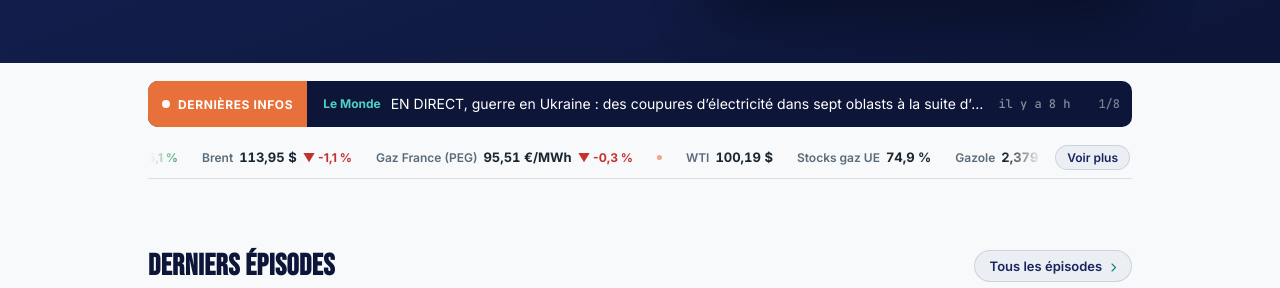
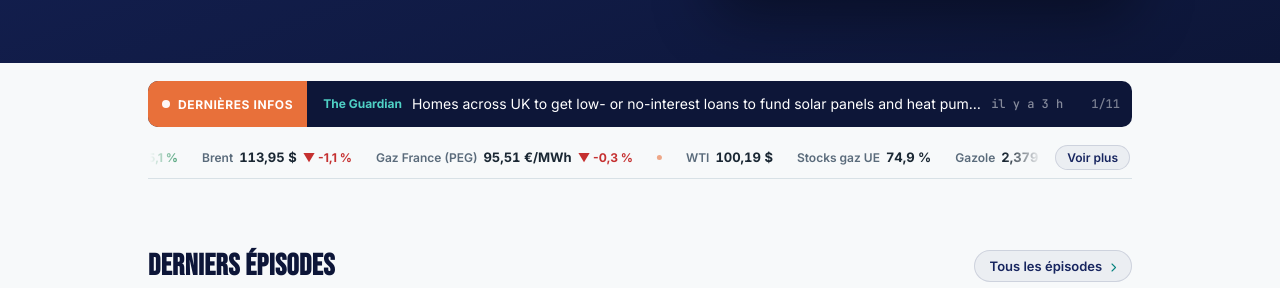
Before and after one commit to InsideEnergyMarkets/Inside-Energy-Markets, a Jekyll site: the page built from index.html, in a window 1280 px wide and 900 px high, scrolled down 417 px. Shown: the part 165-453 px from the top of the window. Built offline with Jekyll 4.4.1, drawn with Linux system fonts in a browser that asks for light colours.

```diff
--- a/_data/incidents.json
+++ b/_data/incidents.json
@@ -1,5 +1,5 @@
 {
- "updated_at": "2026-10-27T14:50:53+00:00",
+ "updated_at": "2026-10-27T20:52:29+00:00",
  "stats": {
   "total_30d": 41,
   "attacks_30d": 35,
--- a/_data/news.json
+++ b/_data/news.json
@@ -1,12 +1,33 @@
 {
- "updated_at": "2026-10-27T14:50:53+00:00",
+ "updated_at": "2026-10-27T20:52:29+00:00",
  "items": [
   {
-   "title": "EN DIRECT, guerre en Ukraine : des coupures d’électricité dans sept oblasts à la suite d’attaques russes contre les infrastructures énergétiques",
-   "url": "https://www.lemonde.fr/international/live/2026/10/27/en-direct-guerre-en-ukraine-des-coupures-d-electricite-dans-sept-oblasts-a-la-suite-d-attaques-russes-contre-les-infrastructures-energetiques_6799896_3210.html",
+   "title": "Homes across UK to get low- or no-interest loans to fund solar panels and heat pumps",
+   "url": "https://www.theguardian.com/environment/2026/oct/27/homes-across-uk-to-get-low--or-no-interest-loans-to-fund-solar-panels-and-heat-pumps",
+   "source": "The Guardian",
+   "lang": "en",
+   "date": "2026-10-27T17:28:33+00:00"
+  },
+  {
+   "title": "Sonepar, ce géant français méconnu qui surfe sur l’électrification de la planète",
+   "url": "https://www.lemonde.fr/economie/article/2026/10/27/sonepar-ce-geant-francais-meconnu-qui-surfe-sur-l-electrification-de-la-planete_6801309_3234.html",
    "source": "Le Monde",
    "lang": "fr",
-   "date": "2026-10-27T13:18:12+00:00"
+   "date": "2026-10-27T16:00:04+00:00"
+  },
+  {
+   "title": "Iran’s calculations as US escalation looms: Trust, midterms, Hormuz",
+   "url": "https://www.aljazeera.com/news/2026/10/27/irans-calculations-as-us-escalation-looms-trust-midterms-hormuz?traffic_source=rss",
+   "source": "Al Jazeera",
+   "lang": "en",
+   "date": "2026-10-27T15:26:59+00:00"
+  },
+  {
+   "title": "EU gas storage is 75% filled",
+   "url": "https://www.acer.europa.eu/news/eu-gas-storage-75-filled",
+   "source": "European Commission",
+   "lang": "en",
+   "date": "2026-10-27T10:57:52+00:00"
   },
   {
    "title": "Commission launches T-MED Investment Platform with up to €4.5 billion in EU guarantees",
@@ -16,18 +37,18 @@
    "date": "2026-10-27T10:20:39+00:00"
   },
   {
+   "title": "Panneaux solaires : pourquoi il faut (aussi) ajuster les tarifs de réseau pour les autoconsommateurs",
+   "url": "https://www.connaissancedesenergies.org/tribune-actualite-energies/panneaux-solaires-pourquoi-il-faut-aussi-ajuster-les-tarifs-de-reseau-pour-les-autoconsommateurs",
+   "source": "Connaissance des Énergies",
+   "lang": "fr",
+   "date": "2026-10-27T00:00:00+00:00"
+  },
+  {
    "title": "CEF Energy 2026 call for PCI/PMI projects attracts strong interest with 67 applications requesting €2.88 billion",
    "url": "https://cinea.ec.europa.eu/news-events/news/cef-energy-2026-call-pcipmi-projects-attracts-strong-interest-67-applications-requesting-eur288-2026-10-26_en",
    "source": "European Commission",
    "lang": "en",
    "date": "2026-10-26T15:22:35+00:00"
-  },
-  {
-   "title": "Hydrogen Strategy – Commission launches consultation",
-   "url": "https://energy.ec.europa.eu/news/hydrogen-strategy-commission-launches-consultation-2026-10-26_en",
-   "source": "European Commission",
-   "lang": "en",
-   "date": "2026-10-26T10:53:48+00:00"
   },
   {
    "title": "COP31 : la triple alerte du Programme des Nations Unies pour l’Environnement",
--- a/_data/podcast.json
+++ b/_data/podcast.json
@@ -1,5 +1,5 @@
 {
- "updated_at": "2026-10-27T14:50:53+00:00",
+ "updated_at": "2026-10-27T20:52:29+00:00",
  "episodes": {
   "10": {
    "audio": "https://anchor.fm/s/10edf0868/podcast/play/126486789/https%3A%2F%2Fd3ctxlq1ktw2nl.cloudfront.net%2Fstaging%2F2026-8-29%2F489715b9-9275-387d-cec8-06e4f3de2244.mp3",
```
